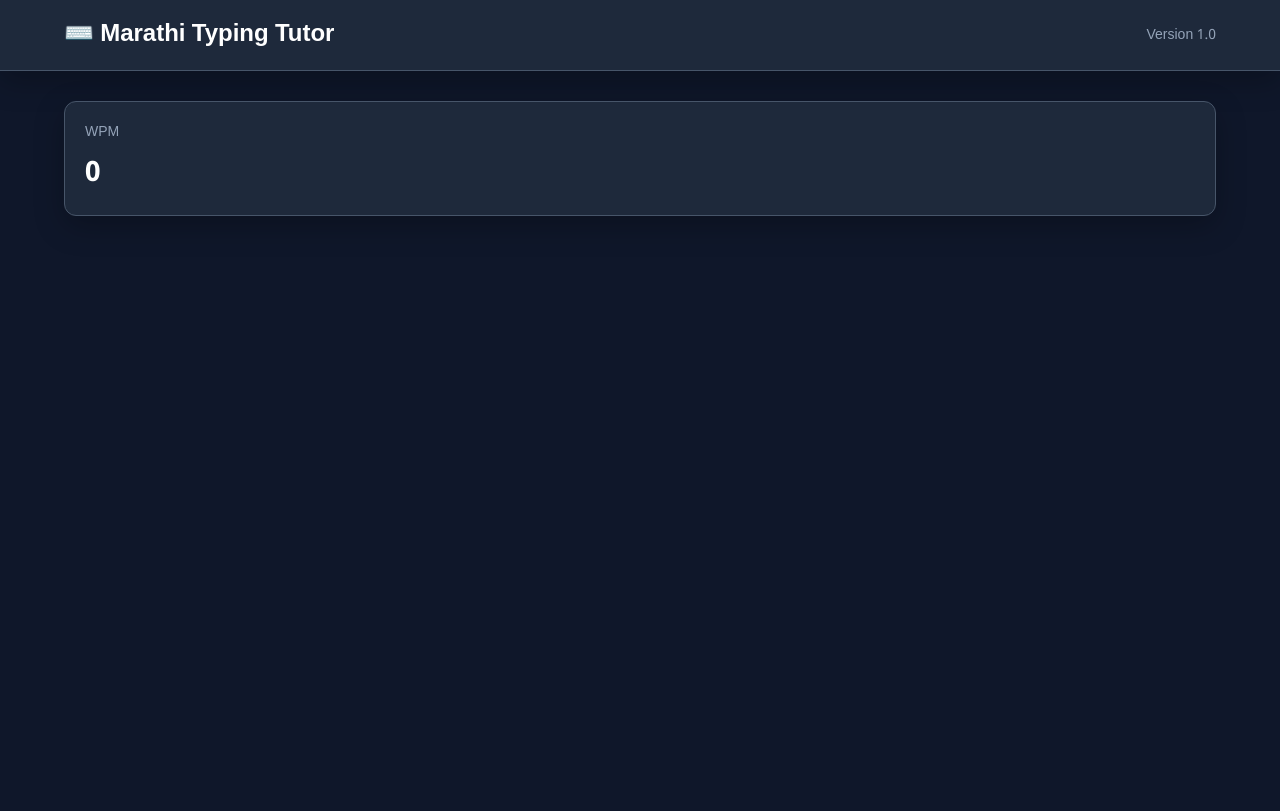
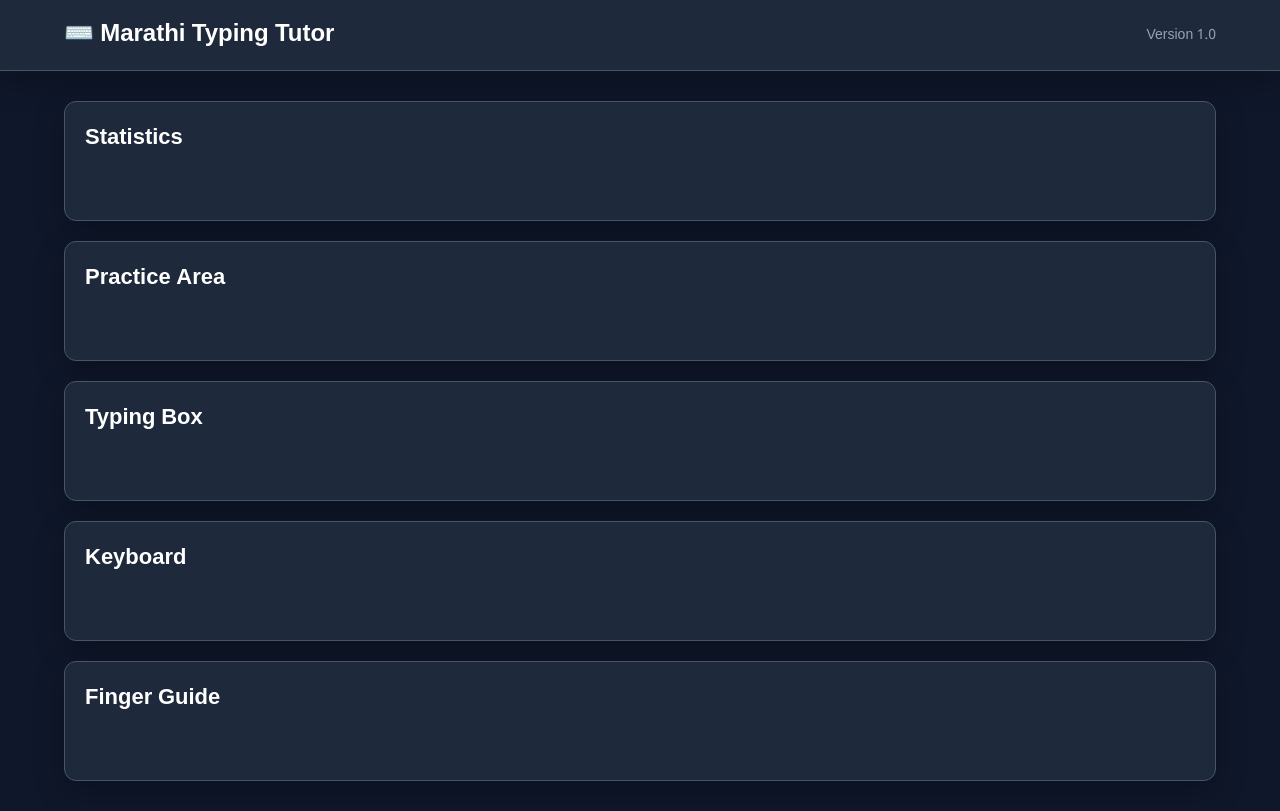
Before and after one commit to Akshay3096/marathi-typing-tutor, a React (Vite) app: page / in a window 1280 px wide. Built offline with nearby package versions, Linux system fonts and the light colour scheme.

Commit message:
feat: create dashboard layout

```diff
--- a/src/App.jsx
+++ b/src/App.jsx
@@ -1,6 +1,6 @@
 import Header from "./components/Header/Header";
 import Layout from "./components/Layout/Layout";
-import StatCard from "./components/StatCard/StatCard";
+import Dashboard from "./components/Dashboard/Dashboard";
 
 function App() {
   return (
@@ -8,12 +8,7 @@ function App() {
       <Header />
 
       <Layout>
-
-        <StatCard
-          title="WPM"
-          value="0"
-        />
-
+        <Dashboard />
       </Layout>
     </>
   );
--- /dev/null
+++ b/src/components/Dashboard/Dashboard.css
@@ -0,0 +1,33 @@
+.dashboard{
+
+    display:flex;
+
+    flex-direction:column;
+
+    gap:20px;
+
+}
+
+.dashboard-section{
+
+    background:var(--surface-color);
+
+    border:1px solid var(--border);
+
+    border-radius:var(--radius-md);
+
+    padding:20px;
+
+    min-height:120px;
+
+    box-shadow:var(--shadow);
+
+}
+
+.dashboard-section h2{
+
+    color:var(--text-primary);
+
+    font-size:22px;
+
+}
--- /dev/null
+++ b/src/components/Dashboard/Dashboard.jsx
@@ -0,0 +1,31 @@
+import "./Dashboard.css";
+
+function Dashboard() {
+  return (
+    <div className="dashboard">
+
+      <section className="dashboard-section">
+        <h2>Statistics</h2>
+      </section>
+
+      <section className="dashboard-section">
+        <h2>Practice Area</h2>
+      </section>
+
+      <section className="dashboard-section">
+        <h2>Typing Box</h2>
+      </section>
+
+      <section className="dashboard-section">
+        <h2>Keyboard</h2>
+      </section>
+
+      <section className="dashboard-section">
+        <h2>Finger Guide</h2>
+      </section>
+
+    </div>
+  );
+}
+
+export default Dashboard;
```
Also changed, not shown: src/components/Statistics/StatCard/StatCard.css (renamed from src/components/StatCard/StatCard.css), src/components/Statistics/StatCard/StatCard.jsx (renamed from src/components/StatCard/StatCard.jsx).
